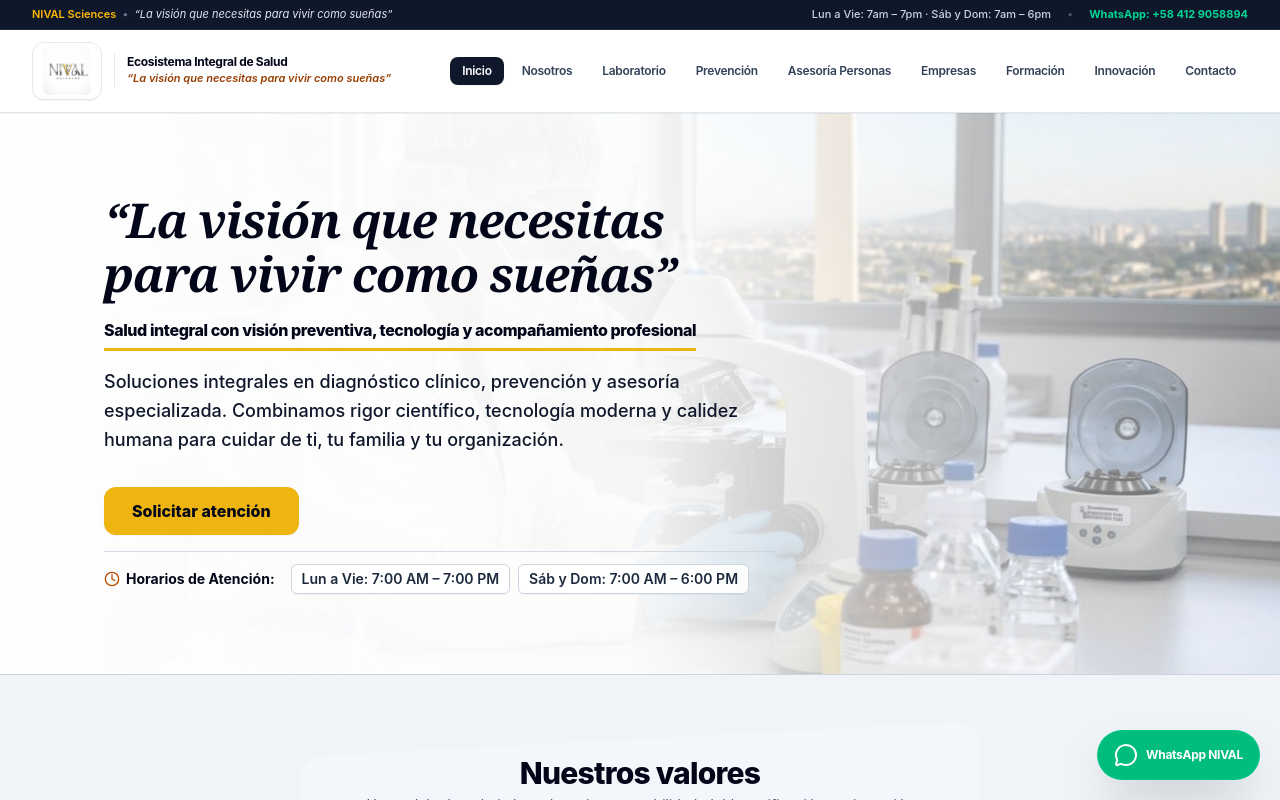
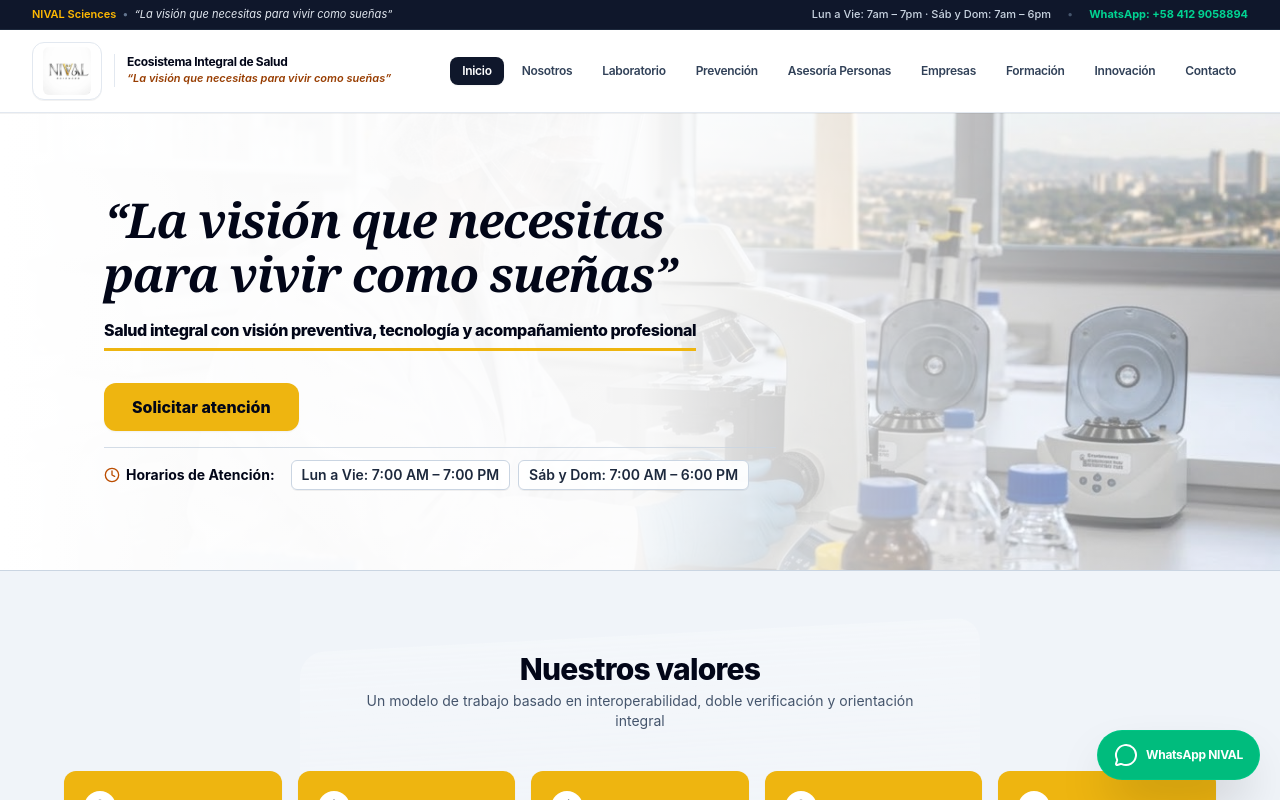
Before and after one commit to kingerian0405/NIVAL-Sciences, a React (Vite) app: page / in a window 1280 px wide. Shown: the top 800 px of the page. Built offline with nearby package versions, Linux system fonts and the light colour scheme.

Commit message:
style(inicio): optimizar hero removiendo parrafo para mayor limpieza visual

```diff
--- a/src/layers/CapaInicio.tsx
+++ b/src/layers/CapaInicio.tsx
@@ -68,11 +68,6 @@ export const CapaInicio: React.FC<CapaInicioProps> = ({ onSelectCapa }) => {
                 Salud integral con visión preventiva, tecnología y acompañamiento profesional
               </span>
             </div>
-
-            {/* Párrafo Descriptivo Institucional (Acortado y con mayor tamaño para máxima legibilidad) */}
-            <p className="text-sm sm:text-base lg:text-lg text-slate-900 leading-relaxed font-medium">
-              Soluciones integrales en diagnóstico clínico, prevención y asesoría especializada. Combinamos rigor científico, tecnología moderna y calidez humana para cuidar de ti, tu familia y tu organización.
-            </p>
 
             {/* Botón de Acción Principal */}
             <div className="pt-2 sm:pt-4">
@@ -451,9 +446,8 @@ export const CapaInicio: React.FC<CapaInicioProps> = ({ onSelectCapa }) => {
                       <span
                         key={i}
                         onClick={() => setCurrentTechSlide(i)}
-                        className={`h-2 rounded-full cursor-pointer transition-all ${
-                          i === currentTechSlide ? 'w-5 bg-white' : 'w-2 bg-slate-950/25'
-                        }`}
+                        className={`h-2 rounded-full cursor-pointer transition-all ${i === currentTechSlide ? 'w-5 bg-white' : 'w-2 bg-slate-950/25'
+                          }`}
                       />
                     ))}
                   </div>
```
